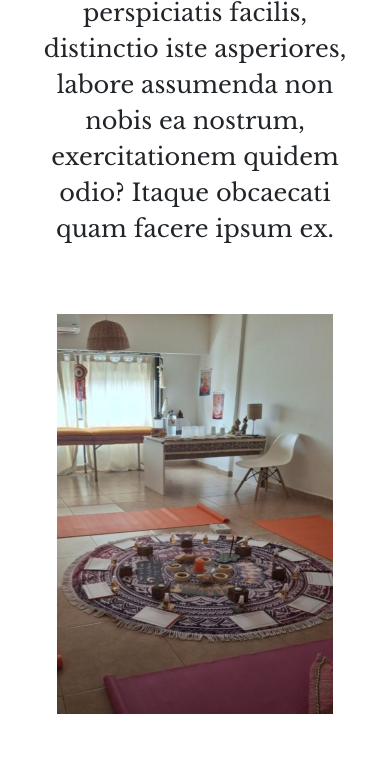
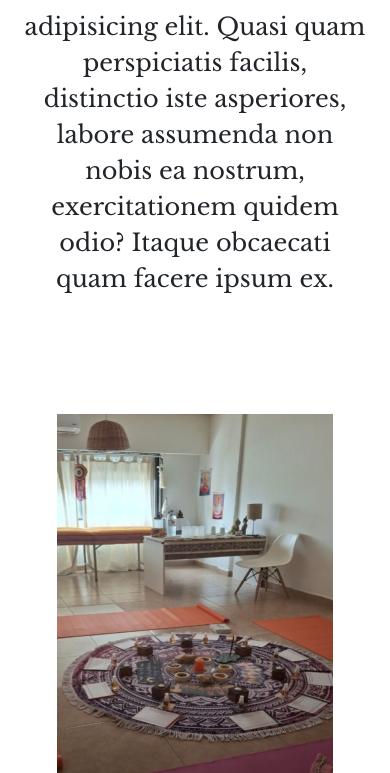
Before and after one commit to NahuelLeandro/proyectoCoderhouseNahuelMendarte, a plain HTML site: page pages/nosotros.html in a window 390 px wide. Shown: the part 456-1229 px from the top of the page. Drawn offline with nearby package versions, Linux system fonts and the light colour scheme; a web font is replaced by a local one.

Commit message:
Tercera correccion de nosotros.html para movil

```diff
--- a/css/style.css
+++ b/css/style.css
@@ -624,7 +624,7 @@ footer p{
     .contenedor-grid-nosotros{
         display: grid;
         grid-template-columns: 90% ;
-        grid-template-rows: 500px 500px 400px 500px 400px 500px 400px 500px 400px 500px 400px 500px 400px;
+        grid-template-rows: 600px 500px 400px 500px 400px 500px 400px 500px 400px 500px 400px 500px 400px;
 
         grid-template-areas:
         "tituloDescripcion"
```
